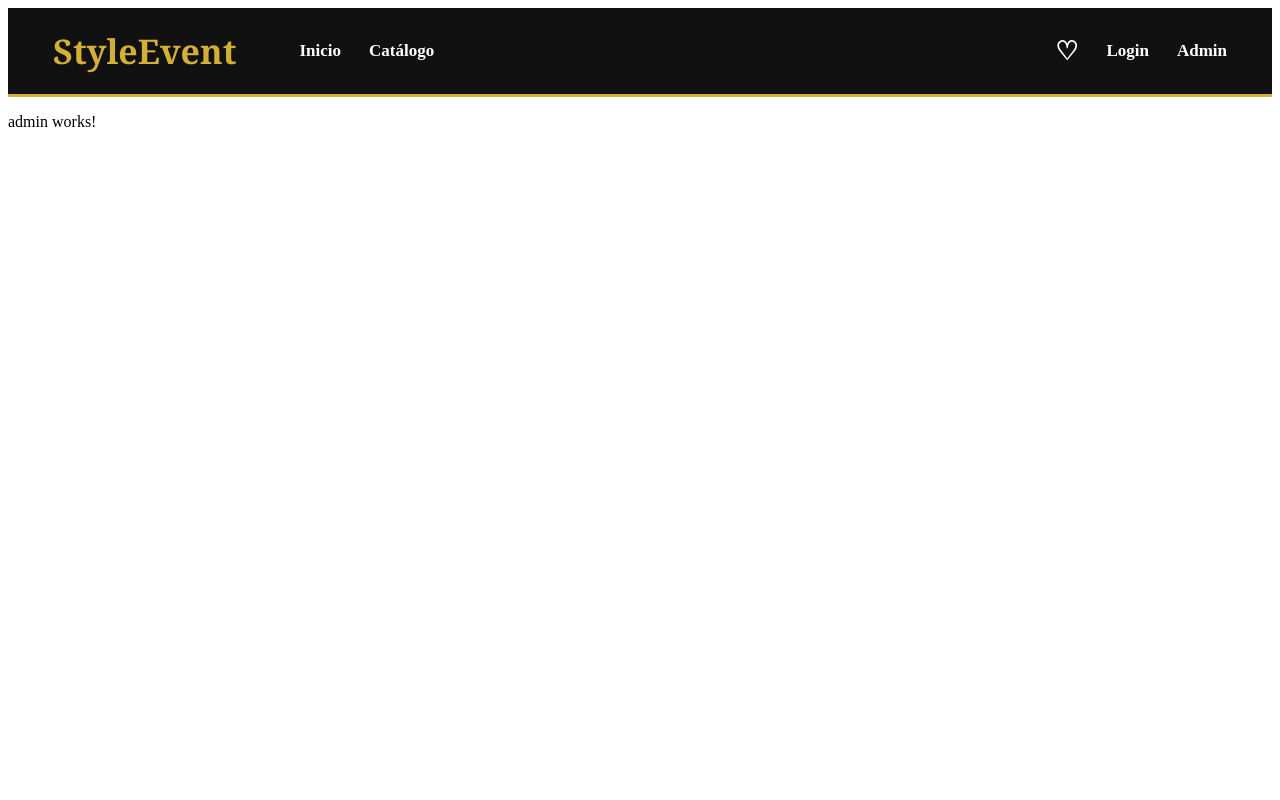
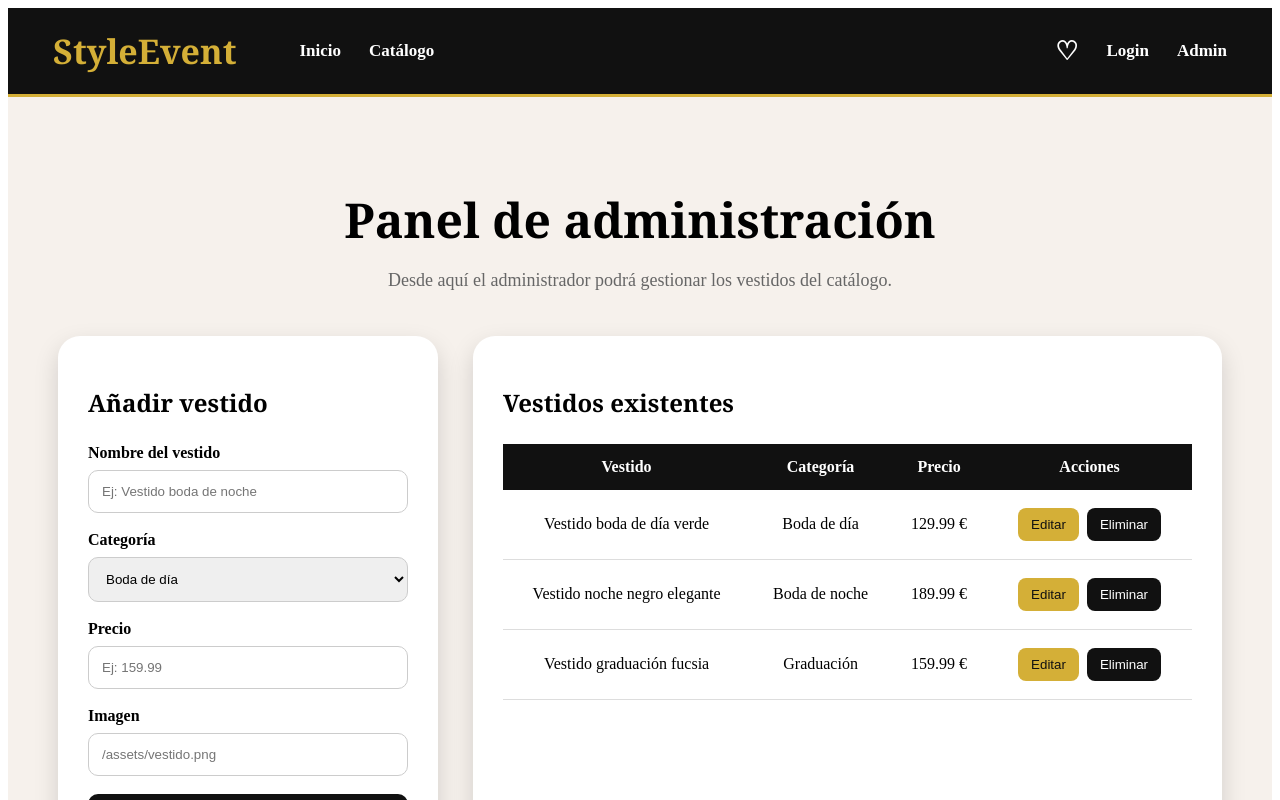
Before and after one commit to andreabrcns/StyleEvent, an Angular app in the folder frontend-angular/: page /admin in a window 1280 px wide. Shown: the top 800 px of the page. Built offline with nearby package versions, Linux system fonts and the light colour scheme.

Commit message:
Login y panel de admin hecho

```diff
--- a/frontend-angular/src/app/pages/admin/admin.css
+++ b/frontend-angular/src/app/pages/admin/admin.css
@@ -0,0 +1,122 @@
+.admin-page {
+    min-height: 100vh;
+    background-color: #f6f1ec;
+    padding: 50px;
+}
+
+.admin-page h1 {
+    font-family: Georgia, serif;
+    font-size: 48px;
+    text-align: center;
+    margin-bottom: 15px;
+}
+
+.intro {
+    text-align: center;
+    color: #666;
+    font-size: 18px;
+    margin-bottom: 45px;
+}
+
+.admin-container {
+    display: grid;
+    grid-template-columns: 380px 1fr;
+    gap: 35px;
+}
+
+.form-card,
+.list-card {
+    background-color: white;
+    padding: 30px;
+    border-radius: 22px;
+    box-shadow: 0 10px 25px rgba(0, 0, 0, 0.15);
+}
+
+.form-card h2,
+.list-card h2 {
+    font-family: Georgia, serif;
+    margin-bottom: 25px;
+}
+
+.form-card form {
+    display: flex;
+    flex-direction: column;
+}
+
+.form-card label {
+    font-weight: bold;
+    margin-bottom: 8px;
+}
+
+.form-card input,
+.form-card select {
+    padding: 13px;
+    margin-bottom: 18px;
+    border: 1px solid #ccc;
+    border-radius: 10px;
+}
+
+.form-card button {
+    background-color: #111;
+    color: white;
+    border: none;
+    padding: 14px;
+    border-radius: 10px;
+    cursor: pointer;
+    font-size: 16px;
+}
+
+.form-card button:hover {
+    background-color: #d4af37;
+    color: #111;
+}
+
+table {
+    width: 100%;
+    border-collapse: collapse;
+}
+
+th {
+    background-color: #111;
+    color: white;
+    padding: 14px;
+}
+
+td {
+    padding: 14px;
+    border-bottom: 1px solid #ddd;
+    text-align: center;
+}
+
+.edit,
+.delete {
+    border: none;
+    padding: 9px 13px;
+    border-radius: 8px;
+    cursor: pointer;
+    margin: 4px;
+}
+
+.edit {
+    background-color: #d4af37;
+    color: #111;
+}
+
+.delete {
+    background-color: #111;
+    color: white;
+}
+
+@media screen and (max-width: 900px) {
+    .admin-container {
+        grid-template-columns: 1fr;
+    }
+
+    .admin-page {
+        padding: 25px;
+    }
+
+    table {
+        font-size: 13px;
+    }
+}
--- a/frontend-angular/src/app/pages/admin/admin.html
+++ b/frontend-angular/src/app/pages/admin/admin.html
@@ -1 +1,90 @@
-<p>admin works!</p>
+<section class="admin-page">
+
+    <h1>Panel de administración</h1>
+
+    <p class="intro">
+        Desde aquí el administrador podrá gestionar los vestidos del catálogo.
+    </p>
+
+    <div class="admin-container">
+
+        <div class="form-card">
+
+            <h2>Añadir vestido</h2>
+
+            <form>
+
+                <label>Nombre del vestido</label>
+                <input type="text" placeholder="Ej: Vestido boda de noche">
+
+                <label>Categoría</label>
+                <select>
+                    <option>Boda de día</option>
+                    <option>Boda de noche</option>
+                    <option>Graduación</option>
+                </select>
+
+                <label>Precio</label>
+                <input type="number" placeholder="Ej: 159.99">
+
+                <label>Imagen</label>
+                <input type="text" placeholder="/assets/vestido.png">
+
+                <button type="button">Añadir vestido</button>
+
+            </form>
+
+        </div>
+
+        <div class="list-card">
+
+            <h2>Vestidos existentes</h2>
+
+            <table>
+                <thead>
+                    <tr>
+                        <th>Vestido</th>
+                        <th>Categoría</th>
+                        <th>Precio</th>
+                        <th>Acciones</th>
+                    </tr>
+                </thead>
+
+                <tbody>
+                    <tr>
+                        <td>Vestido boda de día verde</td>
+                        <td>Boda de día</td>
+                        <td>129.99 €</td>
+                        <td>
+                            <button class="edit">Editar</button>
+                            <button class="delete">Eliminar</button>
+                        </td>
+                    </tr>
+
+                    <tr>
+                        <td>Vestido noche negro elegante</td>
+                        <td>Boda de noche</td>
+                        <td>189.99 €</td>
+                        <td>
+                            <button class="edit">Editar</button>
+                            <button class="delete">Eliminar</button>
+                        </td>
+                    </tr>
+
+                    <tr>
+                        <td>Vestido graduación fucsia</td>
+                        <td>Graduación</td>
+                        <td>159.99 €</td>
+                        <td>
+                            <button class="edit">Editar</button>
+                            <button class="delete">Eliminar</button>
+                        </td>
+                    </tr>
+                </tbody>
+            </table>
+
+        </div>
+
+    </div>
+
+</section>
--- a/frontend-angular/src/app/pages/login/login.css
+++ b/frontend-angular/src/app/pages/login/login.css
@@ -0,0 +1,89 @@
+.login-page {
+    min-height: 100vh;
+    background-color: #f6f1ec;
+    display: flex;
+    justify-content: center;
+    align-items: center;
+    padding: 40px;
+}
+
+.login-card {
+    width: 420px;
+    background-color: white;
+    padding: 45px;
+    border-radius: 25px;
+    box-shadow: 0 10px 30px rgba(0, 0, 0, 0.15);
+    text-align: center;
+}
+
+.login-card h1 {
+    font-family: Georgia, serif;
+    font-size: 42px;
+    margin-bottom: 15px;
+}
+
+.login-card p {
+    color: #666;
+    margin-bottom: 30px;
+}
+
+.login-card form {
+    display: flex;
+    flex-direction: column;
+    text-align: left;
+}
+
+.login-card label {
+    margin-bottom: 8px;
+    font-weight: bold;
+}
+
+.login-card input {
+    padding: 14px;
+    margin-bottom: 20px;
+    border: 1px solid #ccc;
+    border-radius: 10px;
+}
+
+.login-card button {
+    background-color: #111;
+    color: white;
+    border: none;
+    padding: 15px;
+    border-radius: 10px;
+    font-size: 17px;
+    cursor: pointer;
+    margin-top: 10px;
+}
+
+.login-card button:hover {
+    background-color: #d4af37;
+    color: #111;
+}
+
+.login-card span {
+    display: block;
+    margin-top: 25px;
+    color: #555;
+}
+
+.login-card a {
+    color: #111;
+    font-weight: bold;
+    text-decoration: none;
+}
+
+.login-card a:hover {
+    color: #d4af37;
+}
+
+@media screen and (max-width: 768px) {
+    .login-card {
+        width: 100%;
+        padding: 30px;
+    }
+
+    .login-card h1 {
+        font-size: 34px;
+    }
+}
--- a/frontend-angular/src/app/pages/login/login.html
+++ b/frontend-angular/src/app/pages/login/login.html
@@ -1 +1,28 @@
-<p>login works!</p>
+<section class="login-page">
+
+    <div class="login-card">
+
+        <h1>Iniciar sesión</h1>
+
+        <p>Accede a tu cuenta para guardar tus vestidos favoritos.</p>
+
+        <form>
+
+            <label>Email</label>
+            <input type="email" placeholder="Introduce tu email">
+
+            <label>Contraseña</label>
+            <input type="password" placeholder="Introduce tu contraseña">
+
+            <button type="button">Entrar</button>
+
+        </form>
+
+        <span>
+            ¿No tienes cuenta?
+            <a routerLink="/registro">Regístrate</a>
+        </span>
+
+    </div>
+
+</section>
--- a/frontend-angular/src/app/pages/login/login.ts
+++ b/frontend-angular/src/app/pages/login/login.ts
@@ -1,9 +1,10 @@
 import { Component } from '@angular/core';
+import { RouterLink } from '@angular/router';
 
 @Component({
   selector: 'app-login',
-  imports: [],
+  imports: [RouterLink],
   templateUrl: './login.html',
   styleUrl: './login.css',
 })
-export class Login {}
+export class Login { }
--- a/frontend-angular/src/app/pages/registro/registro.css
+++ b/frontend-angular/src/app/pages/registro/registro.css
@@ -0,0 +1,89 @@
+.registro-page {
+    min-height: 100vh;
+    background-color: #f6f1ec;
+    display: flex;
+    justify-content: center;
+    align-items: center;
+    padding: 40px;
+}
+
+.registro-card {
+    width: 460px;
+    background-color: white;
+    padding: 45px;
+    border-radius: 25px;
+    box-shadow: 0 10px 30px rgba(0, 0, 0, 0.15);
+    text-align: center;
+}
+
+.registro-card h1 {
+    font-family: Georgia, serif;
+    font-size: 42px;
+    margin-bottom: 15px;
+}
+
+.registro-card p {
+    color: #666;
+    margin-bottom: 30px;
+}
+
+.registro-card form {
+    display: flex;
+    flex-direction: column;
+    text-align: left;
+}
+
+.registro-card label {
+    margin-bottom: 8px;
+    font-weight: bold;
+}
+
+.registro-card input {
+    padding: 14px;
+    margin-bottom: 18px;
+    border: 1px solid #ccc;
+    border-radius: 10px;
+}
+
+.registro-card button {
+    background-color: #111;
+    color: white;
+    border: none;
+    padding: 15px;
+    border-radius: 10px;
+    font-size: 17px;
+    cursor: pointer;
+    margin-top: 10px;
+}
+
+.registro-card button:hover {
+    background-color: #d4af37;
+    color: #111;
+}
+
+.registro-card span {
+    display: block;
+    margin-top: 25px;
+    color: #555;
+}
+
+.registro-card a {
+    color: #111;
+    font-weight: bold;
+    text-decoration: none;
+}
+
+.registro-card a:hover {
+    color: #d4af37;
+}
+
+@media screen and (max-width: 768px) {
+    .registro-card {
+        width: 100%;
+        padding: 30px;
+    }
+
+    .registro-card h1 {
+        font-size: 34px;
+    }
+}
--- a/frontend-angular/src/app/pages/registro/registro.html
+++ b/frontend-angular/src/app/pages/registro/registro.html
@@ -1 +1,34 @@
-<p>registro works!</p>
+<section class="registro-page">
+
+    <div class="registro-card">
+
+        <h1>Crear cuenta</h1>
+
+        <p>Regístrate para guardar tus vestidos favoritos y personalizar tu experiencia.</p>
+
+        <form>
+
+            <label>Nombre</label>
+            <input type="text" placeholder="Introduce tu nombre">
+
+            <label>Email</label>
+            <input type="email" placeholder="Introduce tu email">
+
+            <label>Contraseña</label>
+            <input type="password" placeholder="Introduce tu contraseña">
+
+            <label>Confirmar contraseña</label>
+            <input type="password" placeholder="Repite tu contraseña">
+
+            <button type="button">Registrarme</button>
+
+        </form>
+
+        <span>
+            ¿Ya tienes cuenta?
+            <a routerLink="/login">Inicia sesión</a>
+        </span>
+
+    </div>
+
+</section>
--- a/frontend-angular/src/app/pages/registro/registro.ts
+++ b/frontend-angular/src/app/pages/registro/registro.ts
@@ -1,9 +1,10 @@
 import { Component } from '@angular/core';
+import { RouterLink } from '@angular/router';
 
 @Component({
   selector: 'app-registro',
-  imports: [],
+  imports: [RouterLink],
   templateUrl: './registro.html',
   styleUrl: './registro.css',
 })
-export class Registro {}
+export class Registro { }
```
